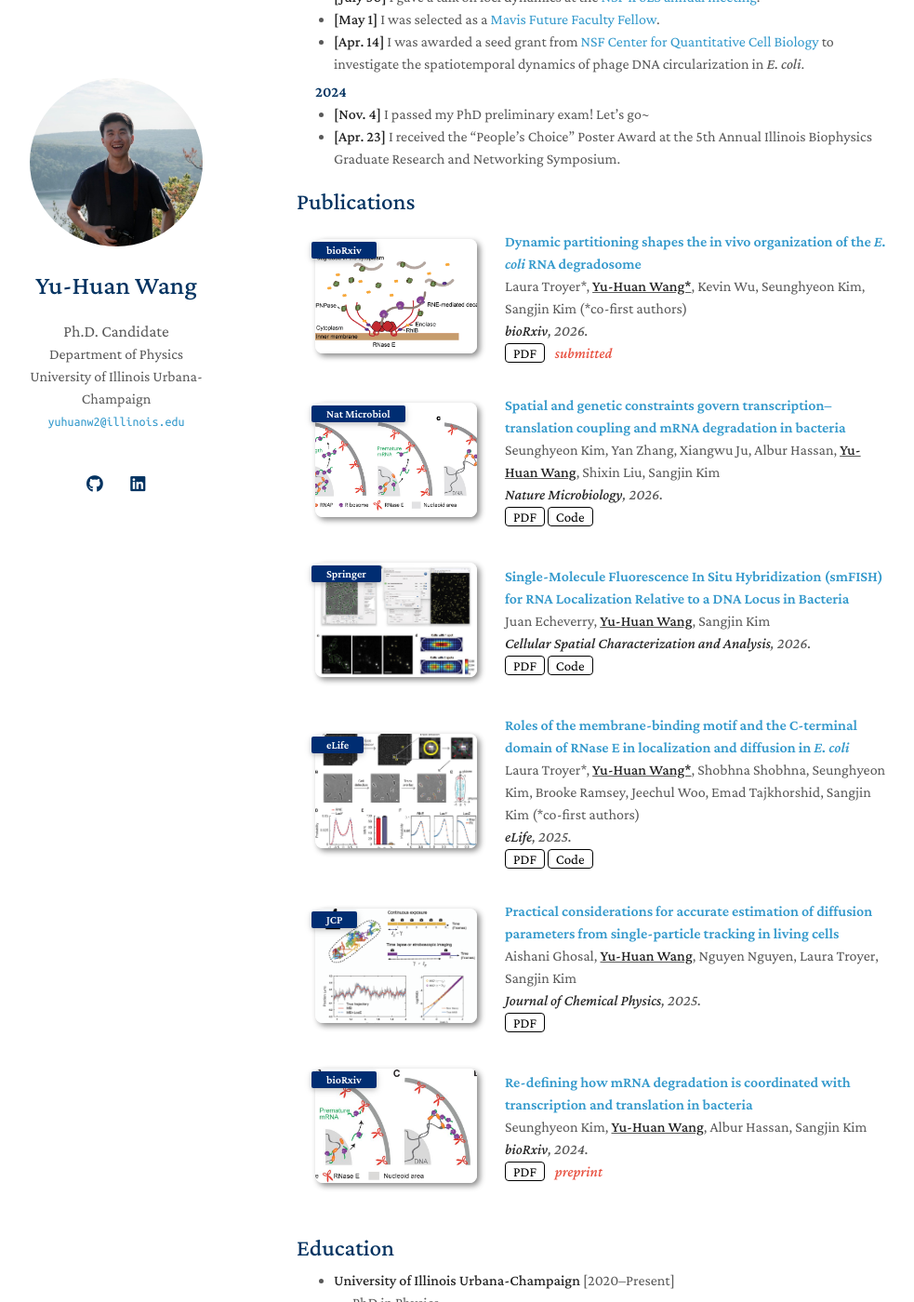
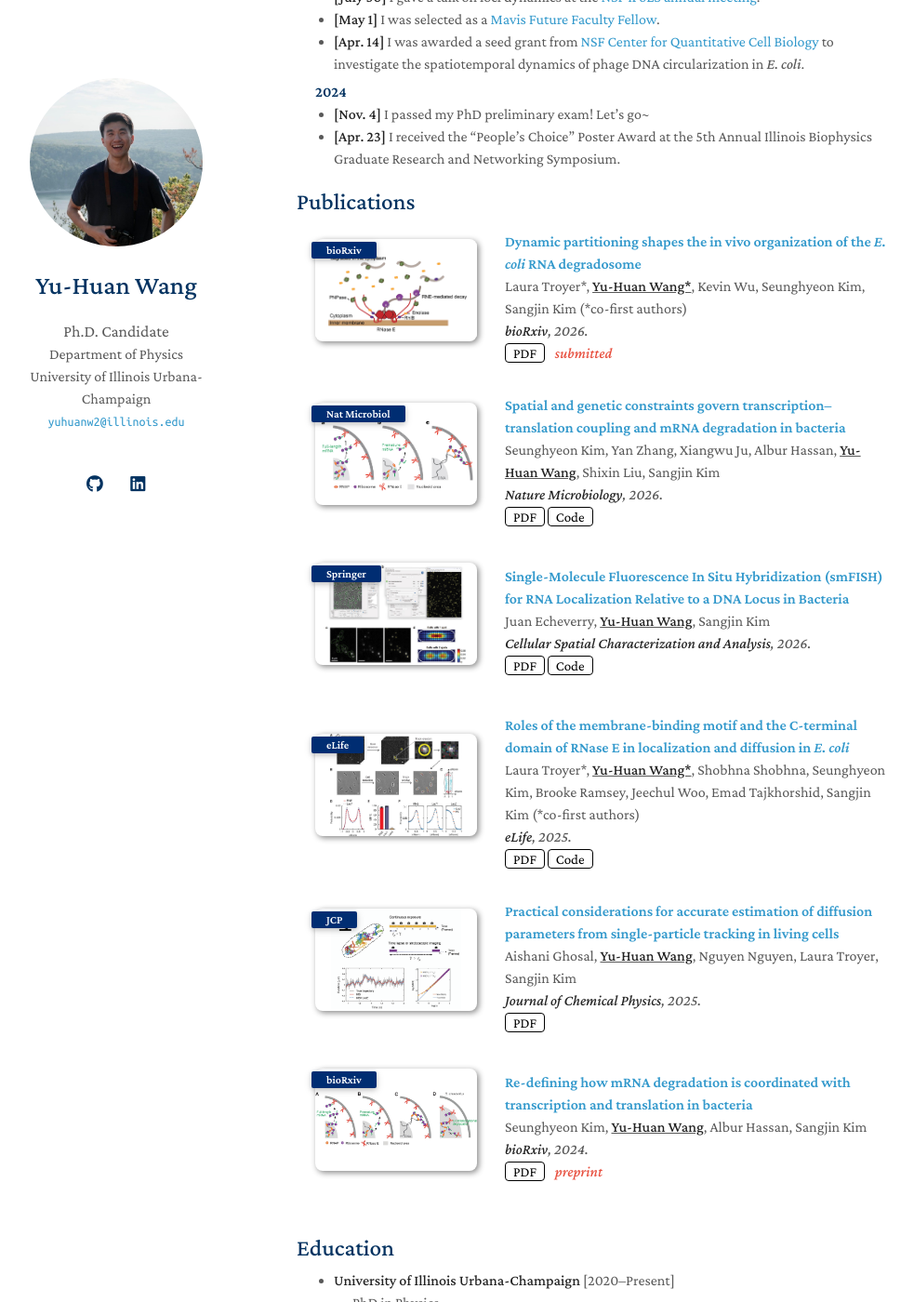
Before and after one commit to wangyh1949/wangyh1949.github.io, a Jekyll site: the page built from index.md, in a window 1280 px wide and 1400 px high, scrolled down 804 px. Shown: the whole window at 93% size, without its empty margins (151-1134 px from the left). Built offline with Jekyll 4.4.1, drawn with Linux system fonts in a browser that asks for light colours; a style sheet for code colours, icons or effects is not loaded.

Commit message:
update paper figure format

```diff
--- a/assets/css/publications-no-dark-mode.css
+++ b/assets/css/publications-no-dark-mode.css
@@ -72,4 +72,5 @@ blockquote { background: var(--global-bg-color); border-left: 2px solid var(--gl
 
 .publications ol.bibliography li div.abstract.hidden.open { border-color: var(--global-text-color); }
 
-.publications ol.bibliography li .teaser { border-radius: 8px; box-shadow: 3px 3px 6px #888; height: 123px; width: 270px; margin-top: 5px; margin-left: 5px; margin-bottom: 5px; object-fit: cover; }
+.publications ol.bibliography li .teaser { border-radius: 8px; box-shadow: 2px 2px 6px #888;
+    height: 110px; width: 270px; margin-top: 5px; margin-left: 5px; margin-bottom: 5px; object-fit: contain; }
--- /dev/null
+++ b/render_local.txt
@@ -0,0 +1 @@
+bundle exec jekyll serve --livereload
```
